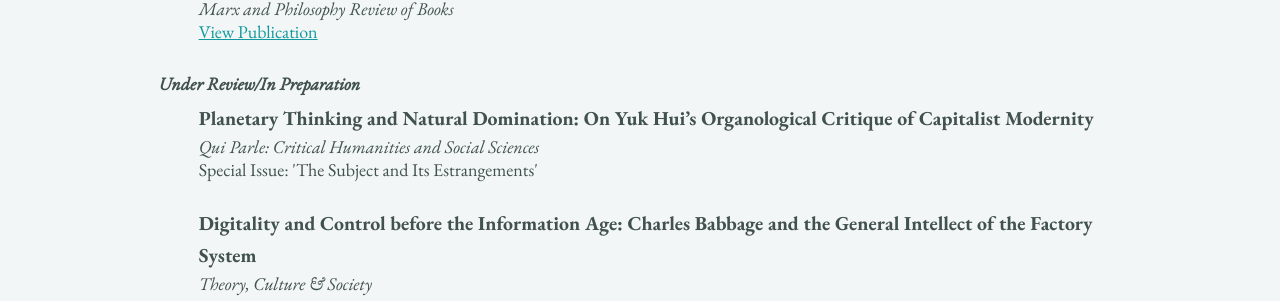
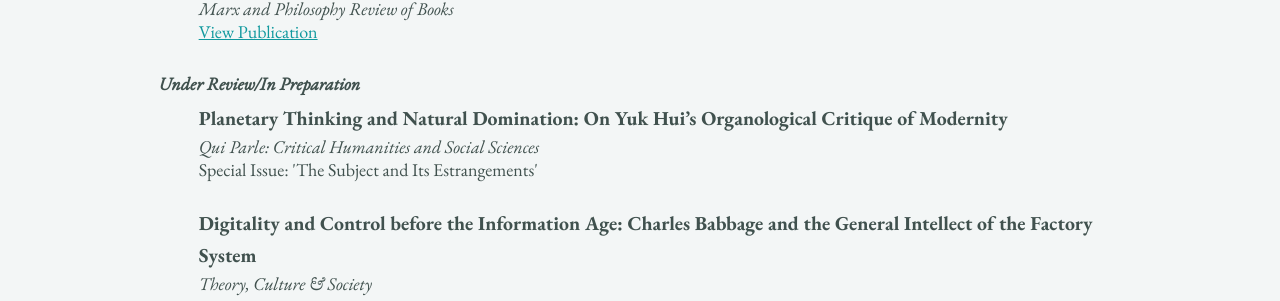
Before and after one commit to epujol90/epujol90.github.io, a Jekyll site: the page built from _pages/cv-json.md, in a window 1280 px wide and 900 px high, scrolled down 3340 px. Shown: the part 155-456 px from the top of the window. Built offline with Jekyll 4.4.1, drawn with Linux system fonts in a browser that asks for light colours; a script bundle is joined from its source files by our own code; library files that are not in the unit come from our copies.

Commit message:
Update cv.json

```diff
--- a/_data/cv.json
+++ b/_data/cv.json
@@ -205,7 +205,7 @@
       "category": "Academic Articles"
     },
     {
-      "name": "Planetary Thinking and Natural Domination: On Yuk Hui’s Organological Critique of&nbsp;Capitalist Modernity",
+      "name": "Planetary Thinking and Natural Domination: On Yuk Hui’s Organological Critique of&nbsp;Modernity",
       "publisher": "<em>Qui Parle: Critical Humanities and Social Sciences</em>",
       "releaseDate": "",
       "website": "",
```
